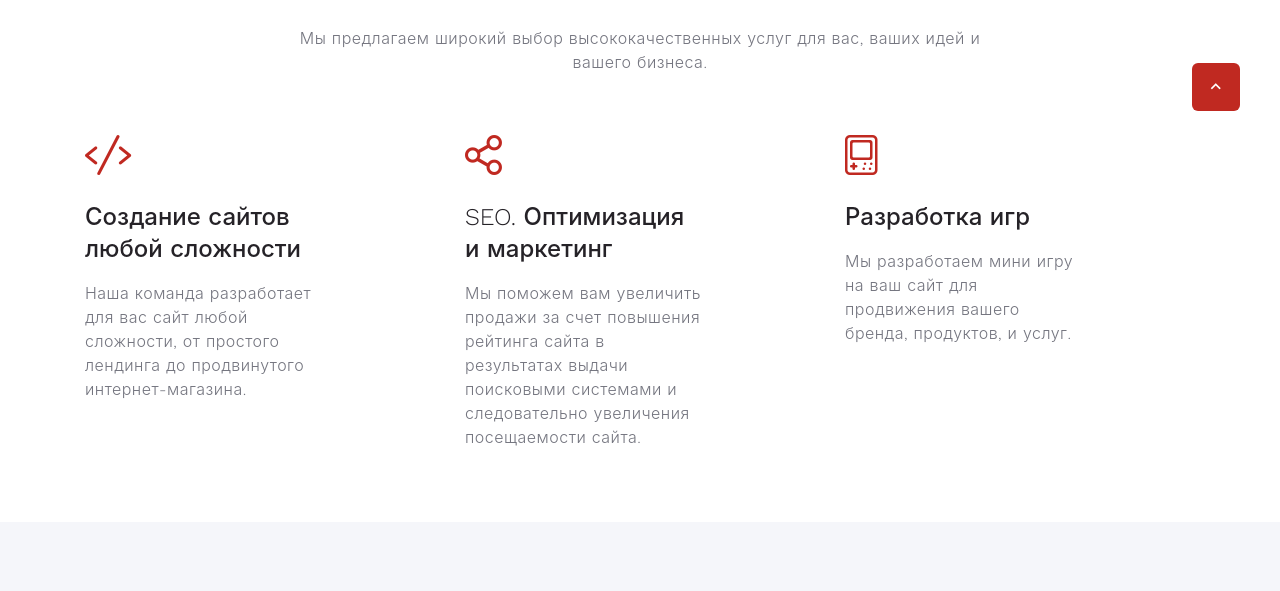
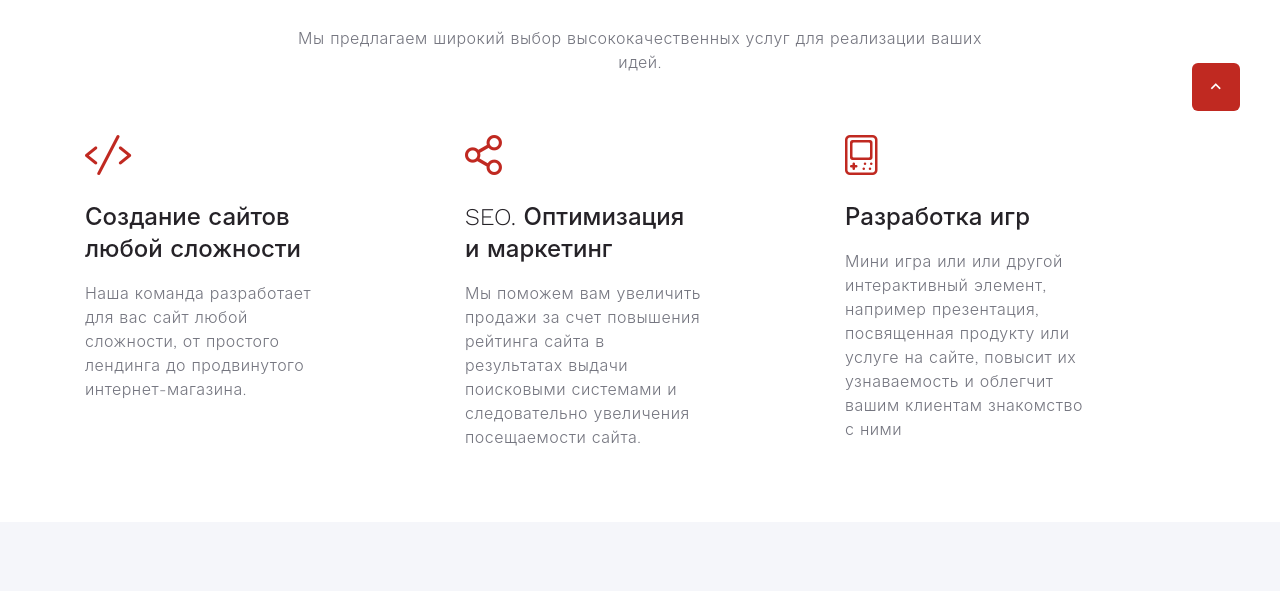
Before and after one commit to Lvl3Mage/Ivengo, a website: page Ivengo-site/index.html in a window 1280 px wide. Shown: the part 749-1340 px from the top of the page. Drawn offline with nearby package versions, Linux system fonts and the light colour scheme.

Commit message:
Исправлены тексты в блоке "услуги" на главной

```diff
--- a/Ivengo-site/index.html
+++ b/Ivengo-site/index.html
@@ -153,7 +153,7 @@
       <section class="section section-lg text-center">
         <div class="container">
           <h3 class="wow-outer"><span class="wow slideInUp">Наши услуги</span></h3>
-          <p class="wow-outer"><span class="text-width-1 wow slideInDown">Мы предлагаем широкий выбор высококачественных услуг для вас, ваших идей и вашего бизнеса.</span></p>
+          <p class="wow-outer"><span class="text-width-1 wow slideInDown">Мы предлагаем широкий выбор высококачественных услуг для реализации ваших идей.</span></p>
           <div class="row row-50 row-xxl-70 offset-top-2">
             <div class="col-md-4 wow-outer">
               <!-- Box Light-->
@@ -183,7 +183,7 @@
               <article class="box-light wow slideInLeft flex-column d-flex justify-content-between align-items-start h-100" data-wow-delay=".05s">
                 <div class="box-light-icon fl-bigmug-line-games32"></div>
                 <h4 class="box-light-title">Разработка игр</h4>
-                <p class="flex-grow-1">Мы разработаем мини игру на ваш сайт для продвижения вашего бренда, продуктов, и услуг.</p>
+                <p class="flex-grow-1">Мини игра или или другой интерактивный элемент, например презентация, посвященная продукту или услуге на сайте, повысит их узнаваемость и облегчит вашим клиентам знакомство с ними</p>
                   <!-- Button trigger modal -->
                 <!-- <button type="button" class="btn btn-secondary m-3" data-toggle="modal" data-target="#GameDesignModal">
                   Читать дальше...
```
Also changed, not shown: 1 other file.
